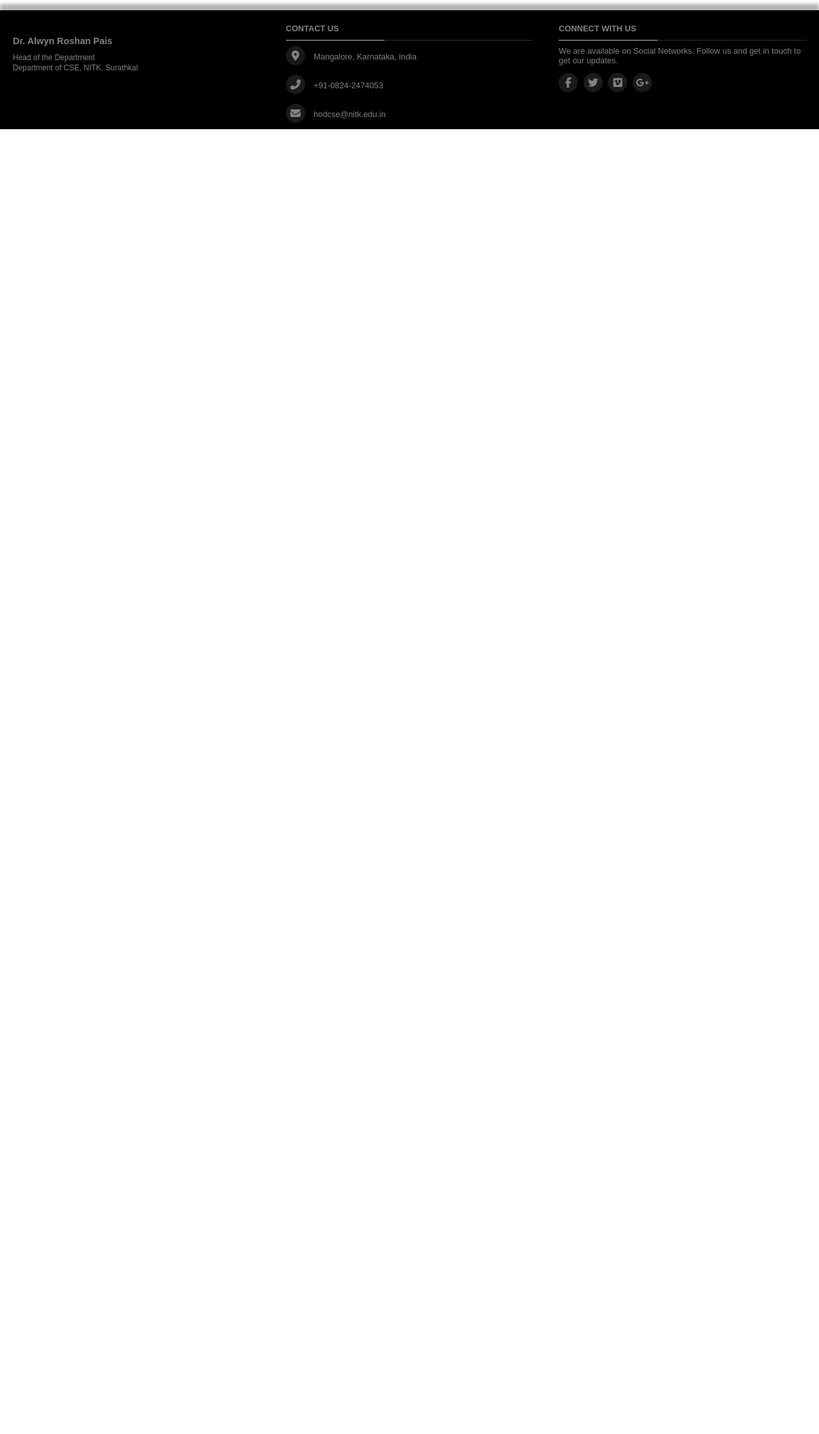
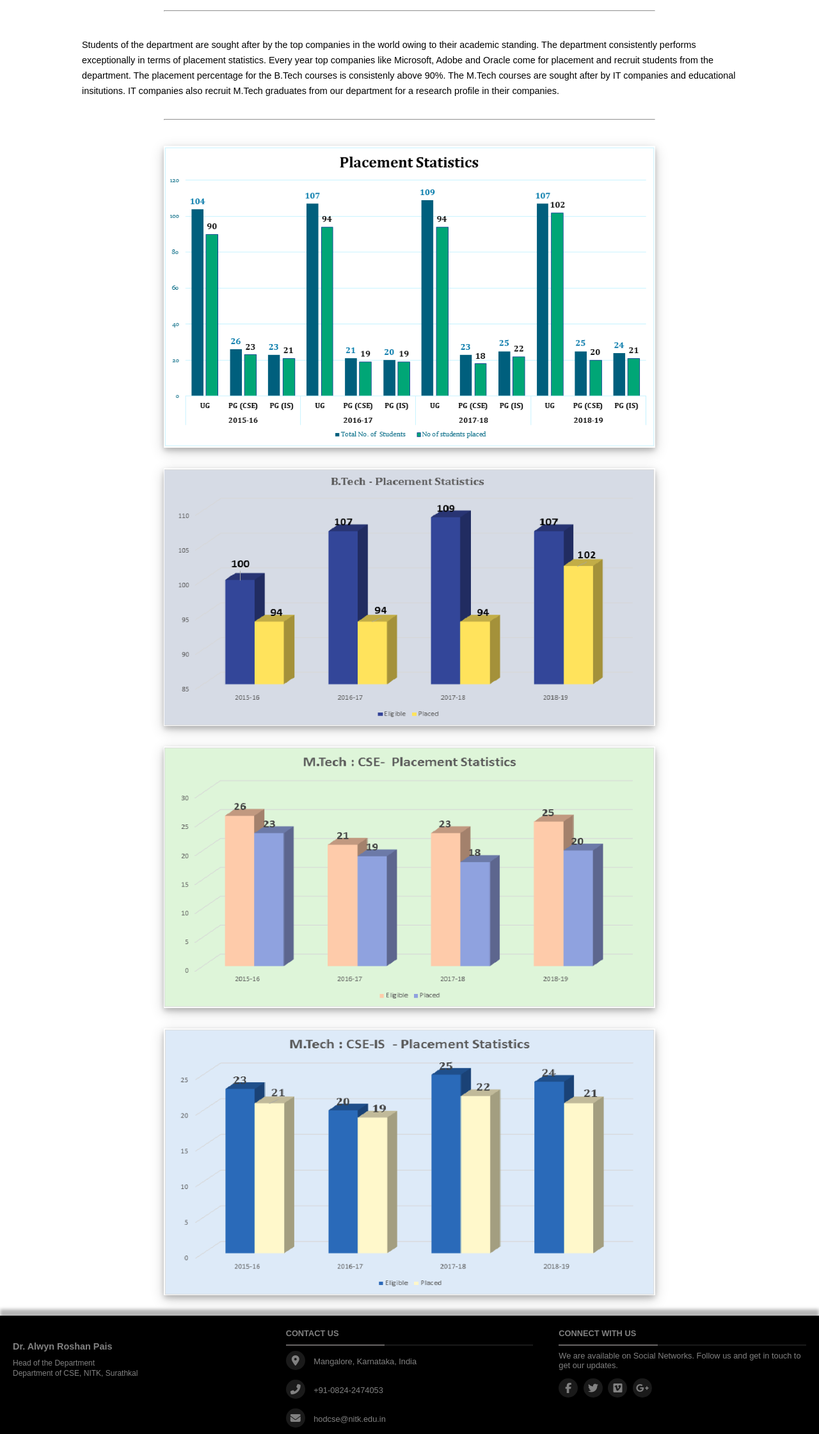
Before and after one commit to vivekj52/NITK_CSE_Portal, a Django app: page /placements in a window 1280 px wide. Shown: the part 160-2402 px from the top of the page at 64% size. Before the commit the page ends 362 px from the top, so only its background shows below. Run offline with Django 3.2, Linux system fonts and the light colour scheme; parts of the project's set-up code (start-up, migrations or seed data) failed here and were passed over; some libraries are stand-ins or nearby versions.

Commit message:
Placement Page Completed

```diff
--- a/static/style.css
+++ b/static/style.css
@@ -225,6 +225,40 @@ a:hover
     line-height: 1.5rem;
 }
 
+/*------------------------------------------------ Placements ------------------------------------------------*/
+
+.placement-line
+{
+    width: 60%;
+    margin-bottom: 2.5rem;
+}
+
+.placement-content
+{
+    width: 80%;
+    margin: auto;
+    margin-bottom: 2rem;
+    font-size: 0.9rem;
+    line-height: 1.5rem;
+}
+.placement-image
+{
+    display: block;
+    margin-left: auto;
+    margin-right: auto;
+    margin-top: 2rem;
+    margin-bottom: 2rem;
+    width: 60%;
+    box-shadow: 0 4px 8px 0 rgba(0, 0, 0, 0.2), 0 6px 20px 0 rgba(0, 0, 0, 0.19);
+    transition: 0.5s;
+    overflow: hidden;
+}
+
+.placement-image:hover
+{
+    transform: scale(1.04);
+}
+
 /*------------------------------------------------ Facilities ------------------------------------------------*/
 
 .facilities-container
--- a/templates/placements.html
+++ b/templates/placements.html
@@ -1,5 +1,24 @@
 {% extends 'base.html' %}
 
 {% block content %}
+{% load static %}
+<hr class="placement-line">
+<p class="placement-content">
+    Students of the department are sought after by the top companies in the world owing to their academic
+    standing. The department consistently performs exceptionally in terms of placement statistics. Every year
+    top companies like Microsoft, Adobe and Oracle come for placement and recruit students from the department.
+    The placement percentage for the B.Tech courses is consistenly above 90%. The M.Tech courses are sought
+    after by IT companies and educational insitutions. IT companies also recruit M.Tech graduates from our
+    department for a research profile in their companies.
+</p>
+<hr class="placement-line">
+<div class="placement-img-div">
+
+<img src="{% static 'images/Placement1.png' %}" alt="Placement Image" class="placement-image">
+<img src="{% static 'images/Placement2.png' %}" alt="Placement Image" class="placement-image">
+<img src="{% static 'images/Placement3.png' %}" alt="Placement Image" class="placement-image">
+<img src="{% static 'images/Placement4.png' %}" alt="Placement Image" class="placement-image">
+
+</div>
 
 {% endblock %}
```
Also changed, not shown: static/images/Placement1.png (added), static/images/Placement2.png (added), static/images/Placement3.png (added), static/images/Placement4.png (added).
